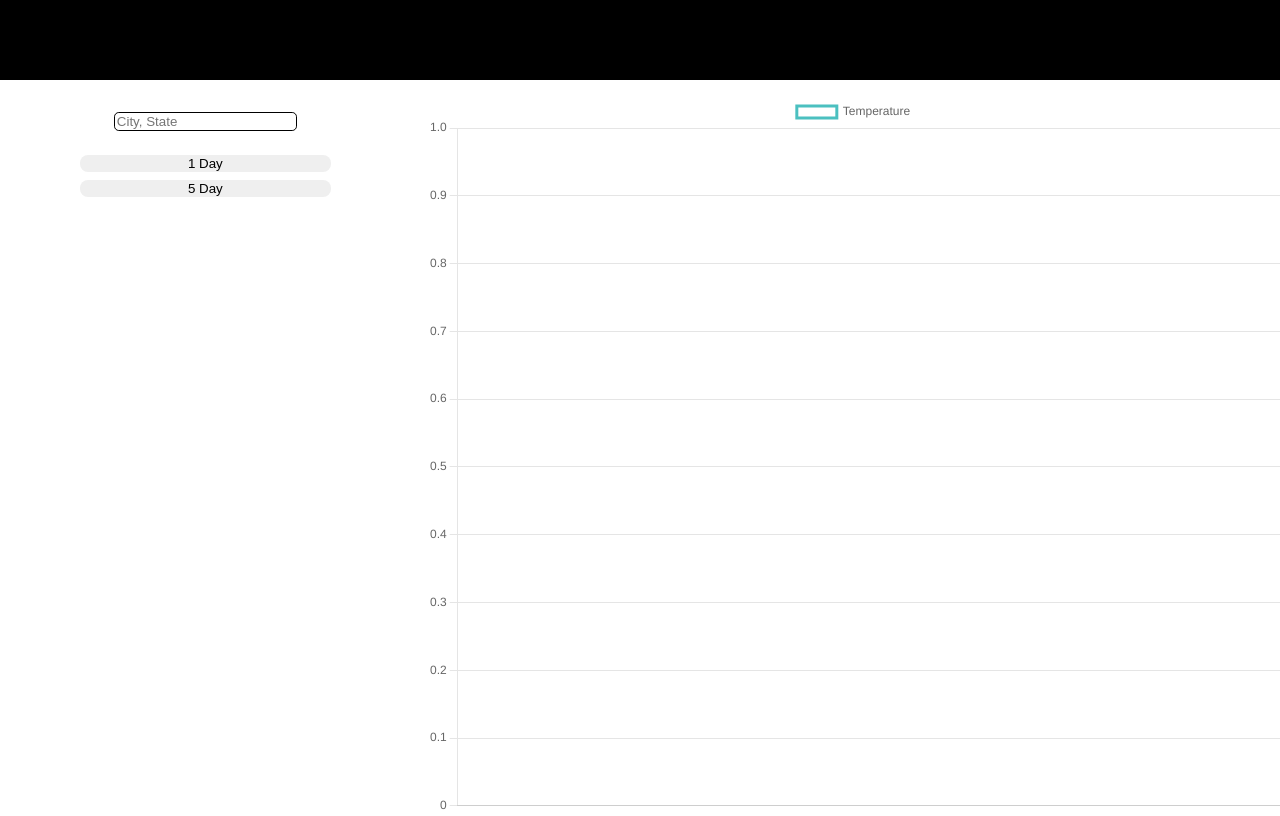
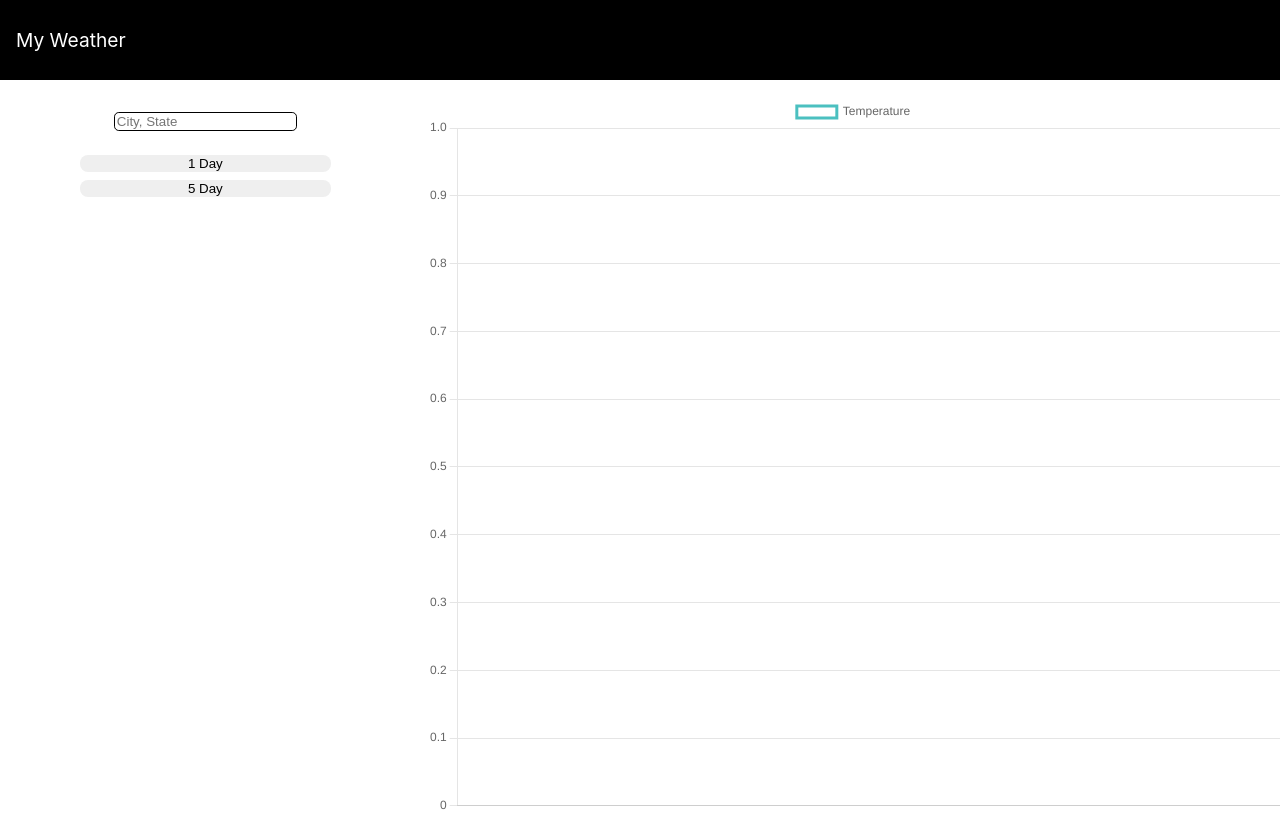
Before and after one commit to abelucsd/my-weather, a React (Create React App) app: page / in a window 1280 px wide. Built offline with nearby package versions, Linux system fonts and the light colour scheme.

Commit message:
Add documentation on Average.js, WeatherPage.js, and BarGraph.js. Add title on NavBar.

```diff
--- a/src/App.js
+++ b/src/App.js
@@ -4,9 +4,8 @@ import Navbar from './Navbar';
 import WeatherPage from './components/pages/WeatherPage';
 
 /**
- * Add A router later
+ * Add A router later for scale.
  */
-
 function App() {
   return (
     <div className="App">
--- a/src/Navbar.css
+++ b/src/Navbar.css
@@ -1,4 +1,13 @@
 .navbar {
+    display: flex;
     height: var(--navbar-height);
     background-color: black;
+    align-items: center;
+    justify-content: flex-start;
 }
+
+.title {
+    margin: 0 1rem;
+    color: white;
+    font-size: 1.2rem;
+}
--- a/src/Navbar.js
+++ b/src/Navbar.js
@@ -1,12 +1,14 @@
 import React from 'react'
 import './Navbar.css'
+
 /**
  * Use to scale
  */
-
 function Navbar() {
   return (
-    <div className='navbar'></div>
+    <div className='navbar'>
+      <div className="title">My Weather</div>
+    </div>
   )
 }
 
--- a/src/components/Average.js
+++ b/src/components/Average.js
@@ -5,12 +5,29 @@ import './Average.css'
  * weatherData:
  *  An array of [date, [temperature, humidity]]
  */
+
+
+/**
+ * Calculates the average temperature and humidity.
+ *
+ * @param {
+ * weatherData: list [
+ *  date,
+ *    [
+ *      temperature,
+ *      humidity
+ *    ] - 3 hour increments
+ *  ]
+ * } props
+ *
+ * @returns Grid of average temperature and humidity
+ */
 function Average(props) {
   const [theAverage, setTheAverage] = useState(0)
   const [humidity, setHumidity] = useState(0)
 
   /**
-   * Calculate the average among the 3 hour iterations
+   * Calculate the average temperature and humidty.
    */
   function calcAverage() {
     let total_temp = 0
@@ -25,9 +42,8 @@ function Average(props) {
   }
 
   useEffect(() => {
-    console.log(props.weatherData)
     calcAverage()
-  },)
+  }, [props])
 
   return (
     <div className="average-page">
--- a/src/components/pages/WeatherPage.js
+++ b/src/components/pages/WeatherPage.js
@@ -3,20 +3,21 @@ import Average from '../Average'
 import BarGraph from '../BarGraph'
 import './WeatherPage.css'
 import axios from 'axios'
-import { eachDayOfInterval } from "date-fns";
 
+/**
+ * Displays weather data based on user's button query.
+ *
+ * @returns A page with user queries, temperature averages,
+ * and a graph
+ */
 function WeatherPage() {
-    const [theAPI, setTheAPI] = useState('')
     const [weatherData, setWeatherData] = useState([])
     const [location, setLocation] = useState('')
 
-    function handleLocationChange(e) {
-        console.log(e.target.value)
-        setLocation(e.target.value)
-    }
-
     /**
      * Move to server side later
+     * Requests geo data which is used to request city temperature data
+     * to set into weatherData use state.
      */
     function getWeatherData(dates) {
         let city = location
@@ -72,28 +73,14 @@ function WeatherPage() {
     }
 
     /**
-     * 1. onClick calls the backend for data from the weather api
-     * 2. Should the unpacking be at the backend? yes, but no
-     * Combine with Five Day DRY
+     * Sets weatherData use state based on given days.
      */
-    function selectOneDay() {
-        console.log("Clicked one day")
-        var today = new Date();
-        var dd = String(today.getDate()).padStart(2, '0');
-        var mm = String(today.getMonth() + 1).padStart(2, '0');
-        var yyyy = today.getFullYear();
-        today = yyyy + '-' + mm + '-' + dd
-        console.log(today)
-
-        getWeatherData([today])
-    }
-
-    function selectFiveDay() {
+    function queryDays(days) {
         console.log('selected five day')
         var currDay = new Date()
         let dates = []
         let counter = 0
-        while ( counter < 5 ) {
+        while ( counter < days ) {
             let newDay = new Date()
             newDay.setDate(currDay.getDate() + counter)
             var dd = String(newDay.getDate()).padStart(2, '0')
@@ -104,19 +91,19 @@ function WeatherPage() {
             counter = counter + 1
         }
 
+        // Sets weatherData
         getWeatherData(dates)
     }
 
     useEffect(() => {
-        // set the default api
     }, [])
 
   return (
     <div className='weather-page'>
         <div className="weather-choices">
-            <input type="text" className='city-choice' placeholder='City, State' onChange={handleLocationChange} />
-            <button onClick={selectOneDay} className='oneday'>1 Day</button>
-            <button onClick={selectFiveDay} className='fiveday'>5 Day</button>
+            <input type="text" className='city-choice' placeholder='City, State' onChange={(e) => setLocation(e.target.value)} />
+            <button onClick={() => queryDays(1)} className='oneday'>1 Day</button>
+            <button onClick={() => queryDays(5)} className='fiveday'>5 Day</button>
         </div>
         <div className="weather-calculations">
             <Average weatherData={weatherData} />
```
Also changed, not shown: src/components/BarGraph.js (+8 -4 lines).
